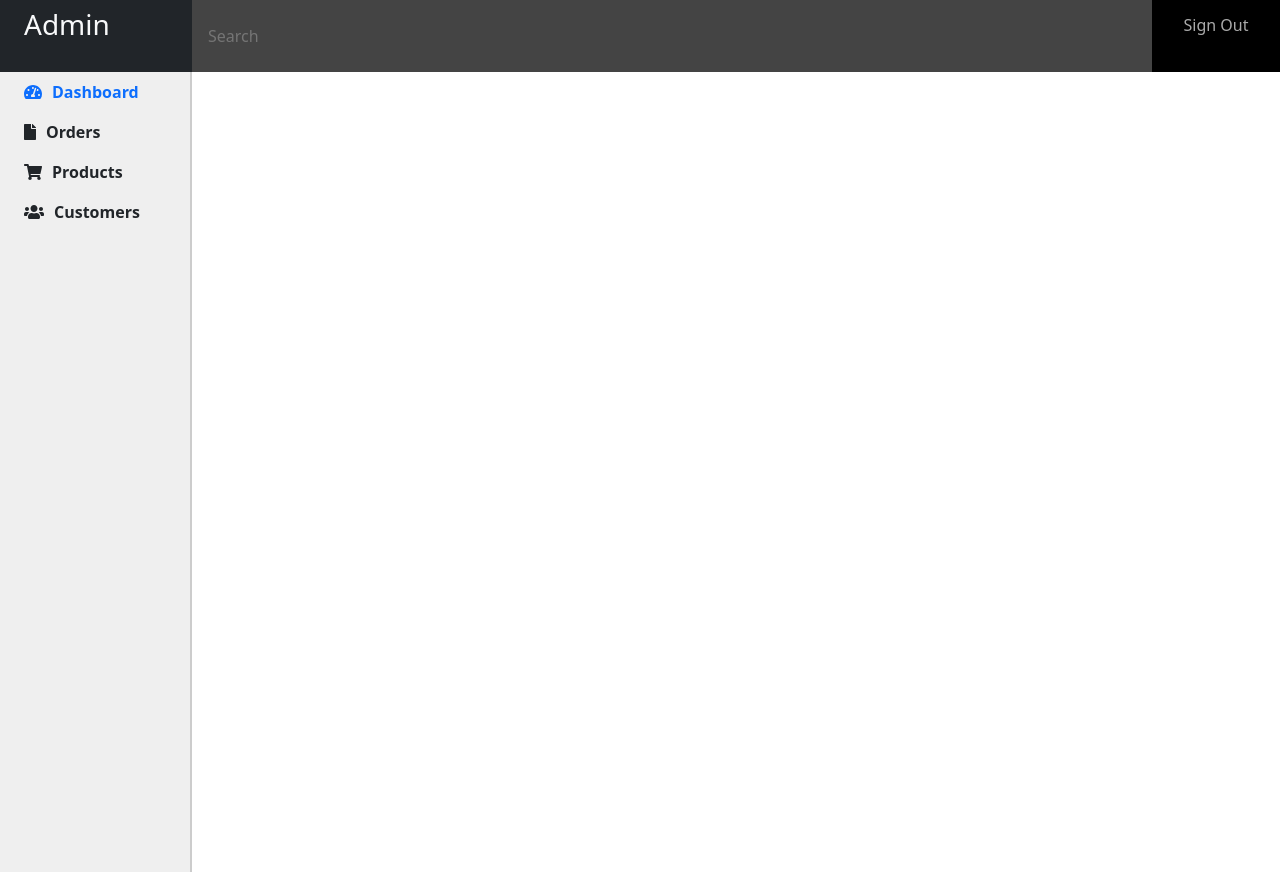
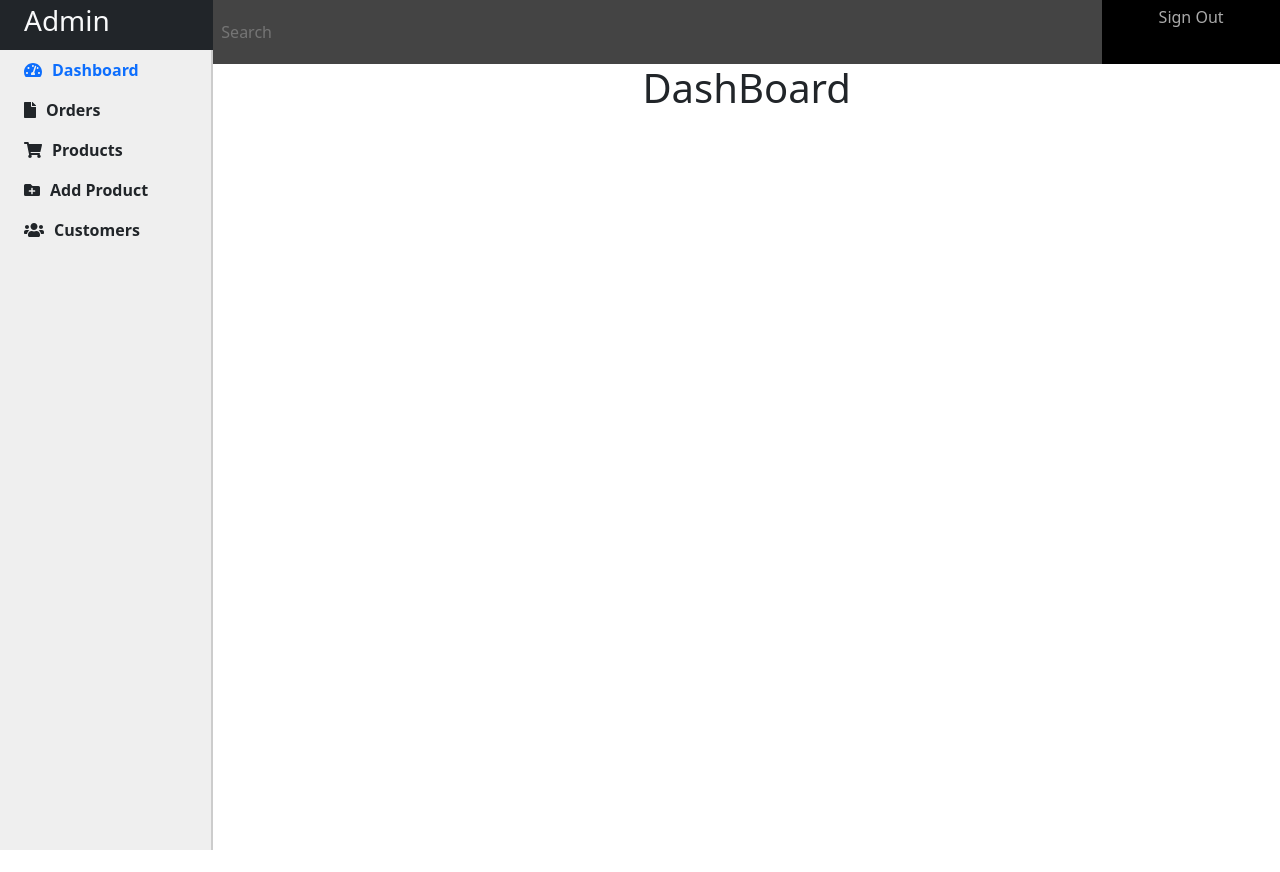
Before and after one commit to Anushree-cloud/shopping-app-serverAndClient, a React (Create React App) app in the folder client/: page /admin in a window 1280 px wide. After the commit the page ends 850 px from the top, so only its background shows below. Built offline with nearby package versions, Linux system fonts and the light colour scheme.

Commit message:
added admin product listing

```diff
--- a/client/src/app/App.js
+++ b/client/src/app/App.js
@@ -1,5 +1,8 @@
 import Router from '../routes/Router';
 import './App.css';
+
+import '../../node_modules/bootstrap/dist/css/bootstrap.min.css'
+import '../../node_modules/bootstrap/dist/js/bootstrap.min.js'
 
 function App() {
   return (
--- a/client/src/layout/admin/AdminLayout.js
+++ b/client/src/layout/admin/AdminLayout.js
@@ -1,10 +1,29 @@
 import React from 'react'
 import SideBar from './components/SideBar'
+import './styles.css'
 
-export default function AdminLayout() {
+export default function AdminLayout(props) {
     return (
         <>
-            <SideBar />
+            <div className="row w-100 m-0">
+                <div className="col-2 p-0">
+                    <SideBar />
+                </div>
+                <div className='col-10'>
+                    <div className="row h-auto">
+                        <div className='navbar col-10 p-0'>
+                            <input type='text' placeholder='Search' className='search-bar w-100 px-2' />
+                        </div>
+                        <div className="sign-out col-2">
+                            <h6 className='mt-2'>Sign Out</h6>
+                        </div>
+                    </div>
+                    <div className='row'>
+                        {props.children}
+                    </div>
+                </div>
+
+            </div>
         </>
     )
 }
--- a/client/src/layout/admin/components/SideBar.js
+++ b/client/src/layout/admin/components/SideBar.js
@@ -1,41 +1,40 @@
 import React from 'react'
-import '../../../../node_modules/bootstrap/dist/css/bootstrap.min.css'
-import '../../../../node_modules/bootstrap/dist/js/bootstrap.min.js'
 import './styles.css'
 import { FontAwesomeIcon } from '@fortawesome/react-fontawesome'
-import { faTachometerAlt, faFile, faShoppingCart, faUsers } from '@fortawesome/free-solid-svg-icons'
+import { faTachometerAlt, faFile, faShoppingCart, faUsers, faFolderPlus } from '@fortawesome/free-solid-svg-icons'
+import { useHistory } from 'react-router-dom'
 
 export default function SideBar() {
+    const history = useHistory()
+    function goToPage(url){
+        history.push(url)
+    }
     return (
         <>
-            <div className='sidebar d-flex flex-column align-items-start'>
-                <div className="w-100 d-flex flex-row">
-                    <div className='sidebar-header text-light bg-dark px-4 py-2'>
-                        <h3>Admin</h3>
-                    </div>
-                    <div className='navbar'>
-                        <input type='text' placeholder='Search' className='search-bar w-100 px-3' />
-                    </div>
-                    <div className="sign-out">
-                        <h6 className='mt-3'>Sign Out</h6>
-                    </div>
+            <div className='sidebar align-items-start'>
+                <div className='sidebar-header text-light bg-dark px-4 py-1 w-100'>
+                    <h3>Admin</h3>
                 </div>
-                <div className='sidebar-itemList'>
+                <div className='sidebar-itemList w-100'>
                     <div className='sidebar-item py-2 px-4'>
-                        <FontAwesomeIcon icon={faTachometerAlt} color="#0d6efd"/>
-                        <a className='text-primary sidebar-item-link' style={{textDecoration: 'none'}} href='#'>Dashboard</a>
+                        <div className="d-inline"><FontAwesomeIcon icon={faTachometerAlt} color="#0d6efd"/></div>
+                        <p className='text-primary sidebar-item-link d-inline' onClick={() => goToPage('/admin')} >Dashboard</p>
                     </div>
                     <div className='sidebar-item py-2 px-4'>
-                        <FontAwesomeIcon icon={faFile}/>
-                        <a className='text-dark sidebar-item-link' style={{textDecoration: 'none'}} href='#'>Orders</a>
+                        <div className="d-inline"><FontAwesomeIcon icon={faFile}/></div>
+                        <p className='text-dark sidebar-item-link d-inline'  >Orders</p>
                     </div>
                     <div className='sidebar-item py-2 px-4'>
-                        <FontAwesomeIcon icon={faShoppingCart} />
-                        <a className='text-dark sidebar-item-link' style={{textDecoration: 'none'}} href='#'>Products</a>
+                        <div className="d-inline"><FontAwesomeIcon icon={faShoppingCart} /></div>
+                        <p className='text-dark sidebar-item-link d-inline' onClick={() => goToPage('/admin/products')} >Products</p>
                     </div>
                     <div className='sidebar-item py-2 px-4'>
-                        <FontAwesomeIcon icon={faUsers} />
-                        <a className='text-dark sidebar-item-link' style={{textDecoration: 'none'}} href='#'>Customers</a>
+                        <div className="d-inline"><FontAwesomeIcon icon={faFolderPlus} /></div>
+                        <p className='text-dark sidebar-item-link d-inline' onClick={() => goToPage('/admin/products/add')}  >Add Product</p>
+                    </div>
+                    <div className='sidebar-item py-2 px-4'>
+                        <div className="d-inline"><FontAwesomeIcon icon={faUsers} /></div>
+                        <p className='text-dark sidebar-item-link d-inline'>Customers</p>
                     </div>
                 </div>
             </div>
--- a/client/src/layout/admin/components/styles.css
+++ b/client/src/layout/admin/components/styles.css
@@ -2,41 +2,15 @@
     text-align: left;
 }
 
-.sidebar-header {
-    width: 15%;
-}
-
-.navbar {
-    background-color: #444444;
-    width: 75%;
-    padding: 0;
-}
-
 .search-bar {
-    height: 9vh;
+    height: 8vh;
     background-color: #444444;
     border: none
 }
 
-.search-bar:focus {
-    background-color: #fff;
-    color: #444;
-}
 
-.sign-out {
-    text-align: center;
-    background-color: black;
-    color: #aaa;
-    width: 10%;
-    cursor: pointer;
-}
-
-.sign-out:hover {
-    color: #fff;
-}
 .sidebar-itemList {
     height: 100vh;
-    width: 15%;
     border-right: 2px solid #ccc ;
     background-color: #efefef;
     font-weight: 600;
@@ -52,4 +26,5 @@
 
 .sidebar-item-link {
     margin-left: 10px;
+    text-decoration: none;
 }
--- /dev/null
+++ b/client/src/layout/admin/styles.css
@@ -0,0 +1,19 @@
+.navbar {
+    background-color: #444444;
+}
+
+.search-bar:focus {
+    background-color: #fff;
+    color: #444;
+}
+
+.sign-out {
+    text-align: center;
+    background-color: black;
+    color: #aaa;
+    cursor: pointer;
+}
+
+.sign-out:hover {
+    color: #fff;
+}
--- /dev/null
+++ b/client/src/pages/dashboard/Dashboard.js
@@ -0,0 +1,9 @@
+import React from 'react'
+
+export default function Dashboard() {
+    return (
+        <div>
+            <h1>DashBoard</h1>
+        </div>
+    )
+}
--- /dev/null
+++ b/client/src/pages/product/admin/AddProduct.js
@@ -0,0 +1,9 @@
+import React from 'react'
+
+export default function AddProduct() {
+    return (
+        <div>
+            <h1>Add Product</h1>
+        </div>
+    )
+}
--- /dev/null
+++ b/client/src/pages/product/admin/ProductList.js
@@ -0,0 +1,65 @@
+import React, { useEffect, useState} from 'react'
+import { useHistory } from 'react-router'
+import axios from 'axios'
+import { Table } from 'react-bootstrap'
+import { Button } from 'bootstrap'
+
+export default function ProductListAdmin() {
+    const [productList, setProductList] = useState([])
+    const [loading, setLoading] = useState(true)
+    const history = useHistory()
+    useEffect(() => {
+        setLoading(true)
+        axios.get('http://localhost:5000/api/products').then(response =>{
+            setProductList(response.data.data)
+            setLoading(false)
+        }).catch(error => {
+            console.log(error);
+        })
+    }, [])
+
+    function goToPage(url) {
+        history.push(url)
+    }
+    return (
+        <>
+            { loading ? (
+                <h1>Loading....</h1>
+            ) : (
+                <div>
+                    <h1>Product List</h1>
+                    { productList.map((product) => {
+                        return (
+                            <>
+                                <Table striped bordered hover>
+                                    <thead>
+                                        <tr>
+                                            <th>Id</th>
+                                            <th>Name</th>
+                                            <th>Image URL</th>
+                                            <th>Price</th>
+                                            <th>Actions</th>
+                                        </tr>
+                                    </thead>
+                                    <tbody>
+                                        <tr>
+                                            <td>{product.id}</td>
+                                            <td>{product.product_name}</td>
+                                            <td>{product.imgUrl}</td>
+                                            <td>${product.price}</td>
+                                            <td>
+                                                <Button onClick={() => goToPage('/products/edit/id')}>Edit</Button>
+                                                <Button>Delete</Button>
+                                            </td>
+                                        </tr>
+                                    </tbody>
+                                </Table>
+                            </>
+                        )
+                    })}
+                </div>
+            )}
+
+        </>
+    )
+}
--- a/client/src/routes/Router.js
+++ b/client/src/routes/Router.js
@@ -2,14 +2,17 @@ import React from 'react'
 import { BrowserRouter, Route } from 'react-router-dom'
 import Layout from '../layout/customer/Layout'
 import Home from '../pages/home/Home'
-import ProductList from '../pages/product/ProductList'
-import ProductDetails from '../pages/product/ProductDetails'
+import ProductList from '../pages/product/customer/ProductList'
+import ProductDetails from '../pages/product/customer/ProductDetails'
 import AdminLayout from '../layout/admin/AdminLayout'
-import SideBar from '../layout/admin/components/SideBar'
+import ProductListAdmin from '../pages/product/admin/ProductList'
+import Dashboard from '../pages/dashboard/Dashboard'
+import AddProduct from '../pages/product/admin/AddProduct'
 
 export default function Router() {
     return (
         <>
+            {/* customer routes */}
             <BrowserRouter>
                 <Route exact path='/'>
                     <Layout>
@@ -26,9 +29,21 @@ export default function Router() {
                         <ProductDetails />
                     </Layout>
                 </Route>
+
+                {/* admin routes */}
                 <Route exact path='/admin'>
                     <AdminLayout>
-                        <SideBar />
+                        <Dashboard />
+                    </AdminLayout>
+                </Route>
+                <Route exact path='/admin/products'>
+                    <AdminLayout>
+                        <ProductListAdmin />
+                    </AdminLayout>
+                </Route>
+                <Route exact path='/admin/products/add'>
+                    <AdminLayout>
+                        <AddProduct />
                     </AdminLayout>
                 </Route>
             </BrowserRouter>
```
Also changed, not shown: client/src/pages/product/customer/ProductDetails.js (renamed from client/src/pages/product/ProductDetails.js), client/src/pages/product/customer/ProductList.js (renamed from client/src/pages/product/ProductList.js), client/src/pages/product/customer/css/styles.css (added).
